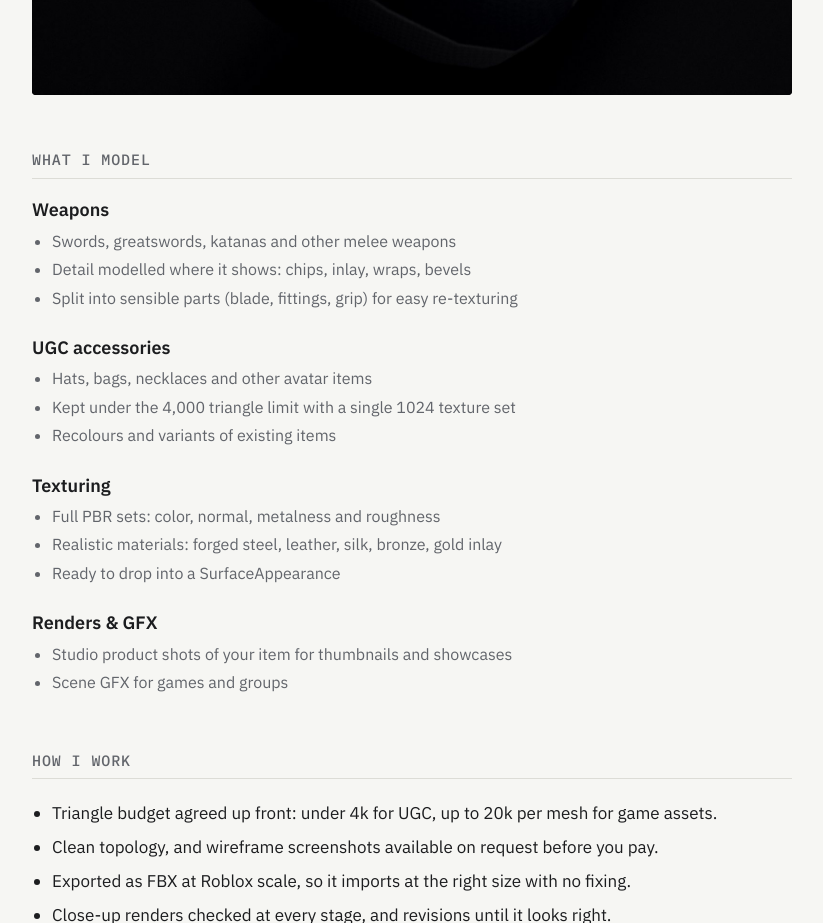
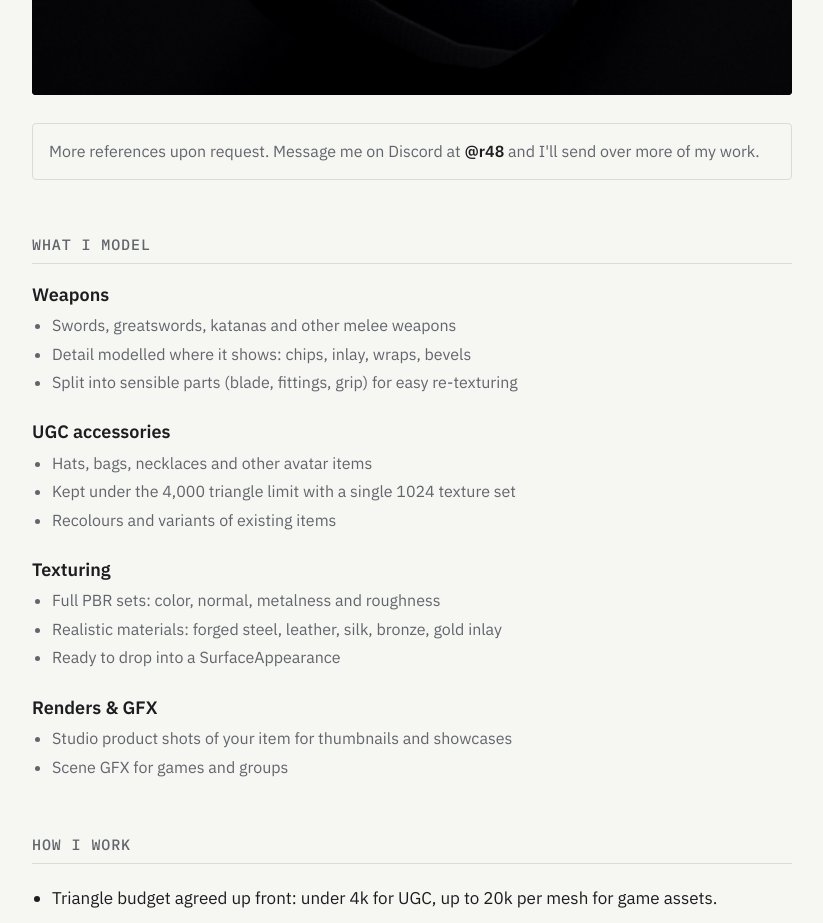
Before and after one commit to robloxgaming55/yukroe, a plain HTML site: page index.html in a window 1280 px wide. Shown: the part 4580-5503 px from the top of the page, without its empty margins (228-1051 px from the left). Drawn offline with Linux system fonts and the light colour scheme.

Commit message:
Add 'more references upon request' note
Co-Authored-By: Claude Opus 5.5 <noreply@anthropic.com>
Claude-Session: https://claude.ai/code/session_01ChFLTshTu1uJKajywsKmi1

```diff
--- a/index.html
+++ b/index.html
@@ -54,6 +54,8 @@ dd{margin:0;min-width:0}
 .gallery a.wide{grid-column:1/-1}
 .gallery img{width:100%;height:auto;display:block;transition:opacity .15s}
 .gallery a:hover img{opacity:.85}
+.more{margin-top:8px;padding:14px 16px;border:1px solid var(--line);border-radius:4px;font-size:16px;color:var(--muted)}
+.more b{color:var(--ink)}
 @media (max-width:480px){dl{grid-template-columns:1fr;gap:2px}dd{margin-bottom:10px}.gallery{grid-template-columns:1fr}}
 </style>
 </head>
@@ -110,6 +112,8 @@ dd{margin:0;min-width:0}
       <a class="wide" href="katana-kashira.jpg" target="_blank" rel="noopener"><img src="katana-kashira.jpg" width="1600" height="900" alt="Kashira end cap with silk wrap" loading="lazy"></a>
     </div>
   </div>
+
+  <p class="more">More references upon request. Message me on Discord at <b>@r48</b> and I'll send over more of my work.</p>
 </section>
 
 <section>
```
